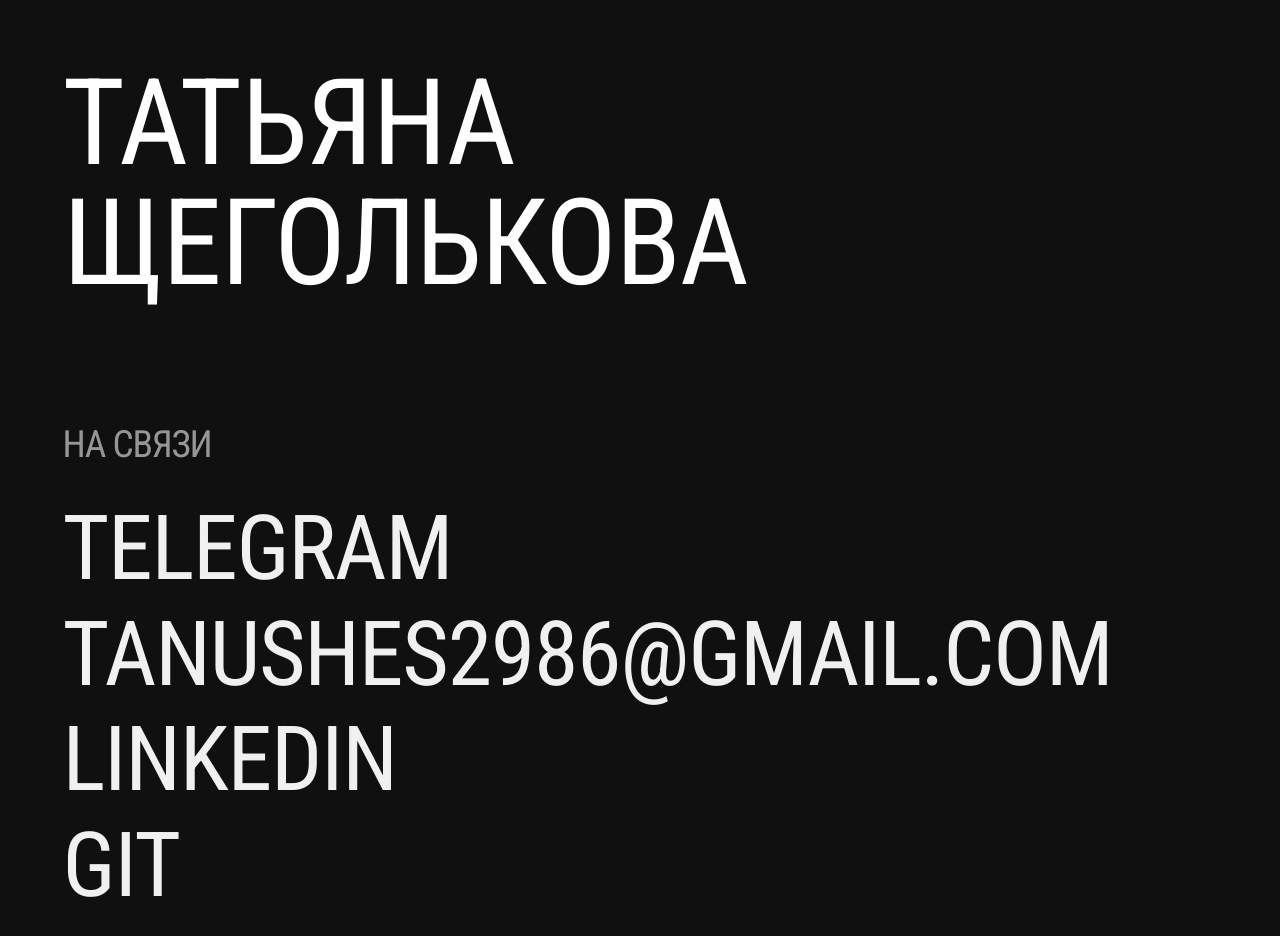
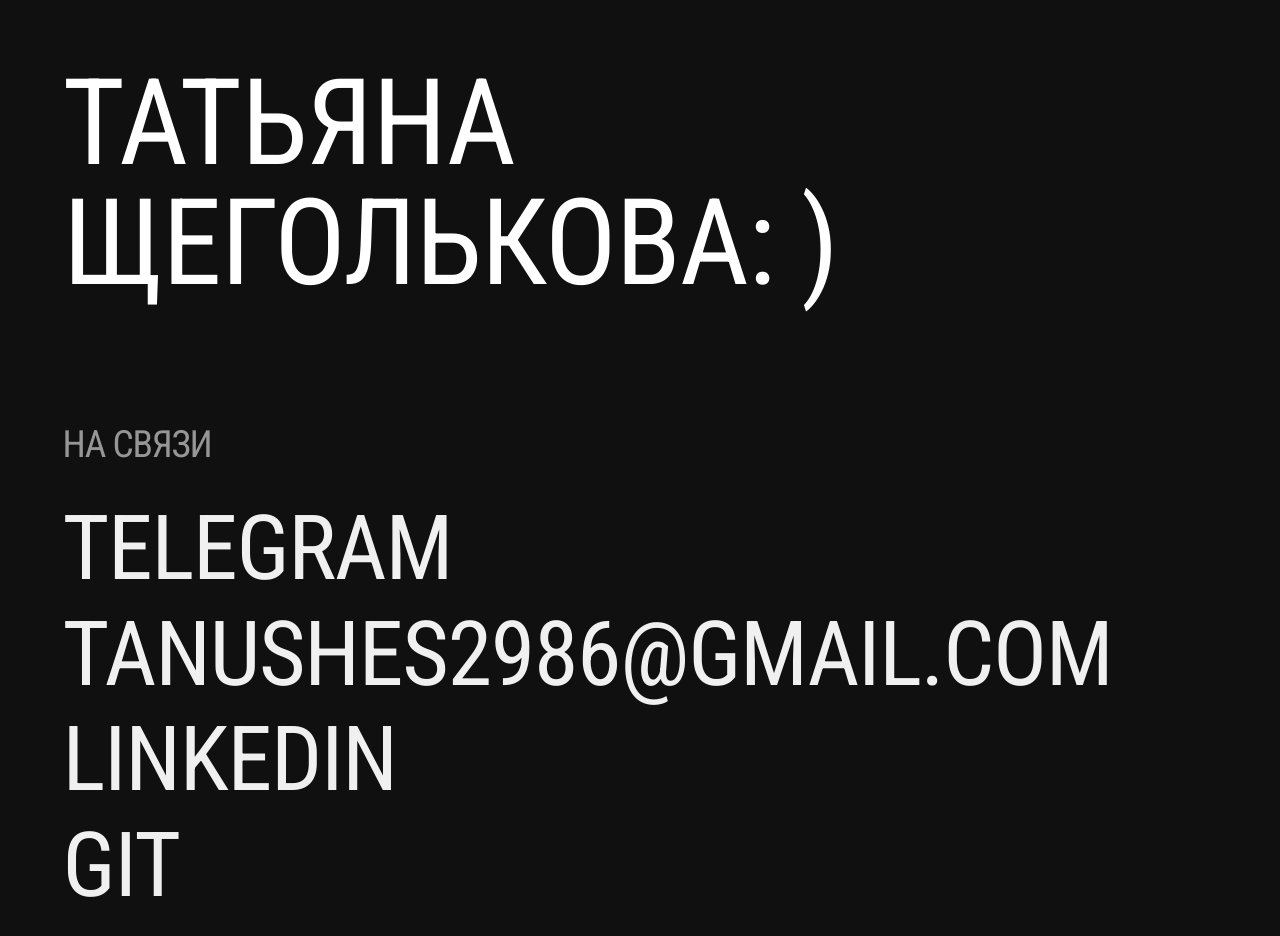
Before and after one commit to Tanushes/cv, a plain HTML site: page index.html in a window 1280 px wide. Drawn offline with Linux system fonts and the light colour scheme.

Commit message:
Добавила смайл

```diff
--- a/index.html
+++ b/index.html
@@ -27,7 +27,7 @@
     <link rel="stylesheet" href="./style.css" />
   </head>
   <body>
-    <div class="name">Татьяна Щеголькова</div>
+    <div class="name">Татьяна Щеголькова: )</div>
 
     <div class="block">
       <div class="block-title">на связи</div>
```
